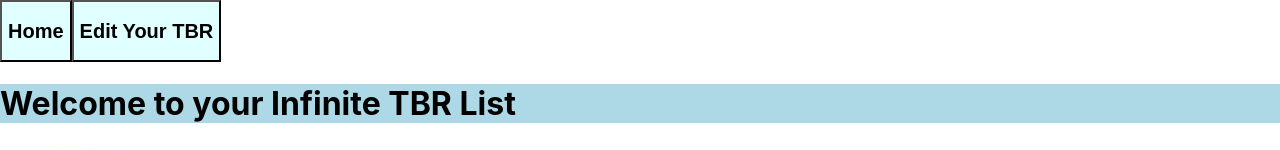
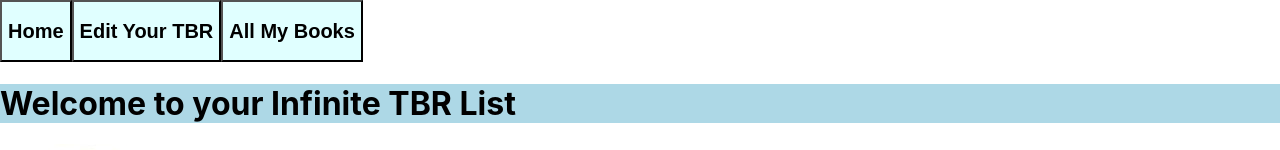
Before and after one commit to yahwehschica7/react-sinatra-frontend, a React (Create React App) app: page / in a window 1280 px wide. Shown: the top 150 px of the page. Built offline with nearby package versions, Linux system fonts and the light colour scheme; no server answers.

Commit message:
created all books button

```diff
--- a/src/components/NavBar.js
+++ b/src/components/NavBar.js
@@ -18,6 +18,13 @@ const NavBar = () => {
             <h2>Edit Your TBR</h2>
             </button>
         </NavLink>
+        <NavLink
+            to="/books"
+            >
+            <button style={{backgroundColor: "lightcyan"}}>
+            <h2>All My Books</h2>
+            </button>
+        </NavLink>
        </div>
   )
 }
```
